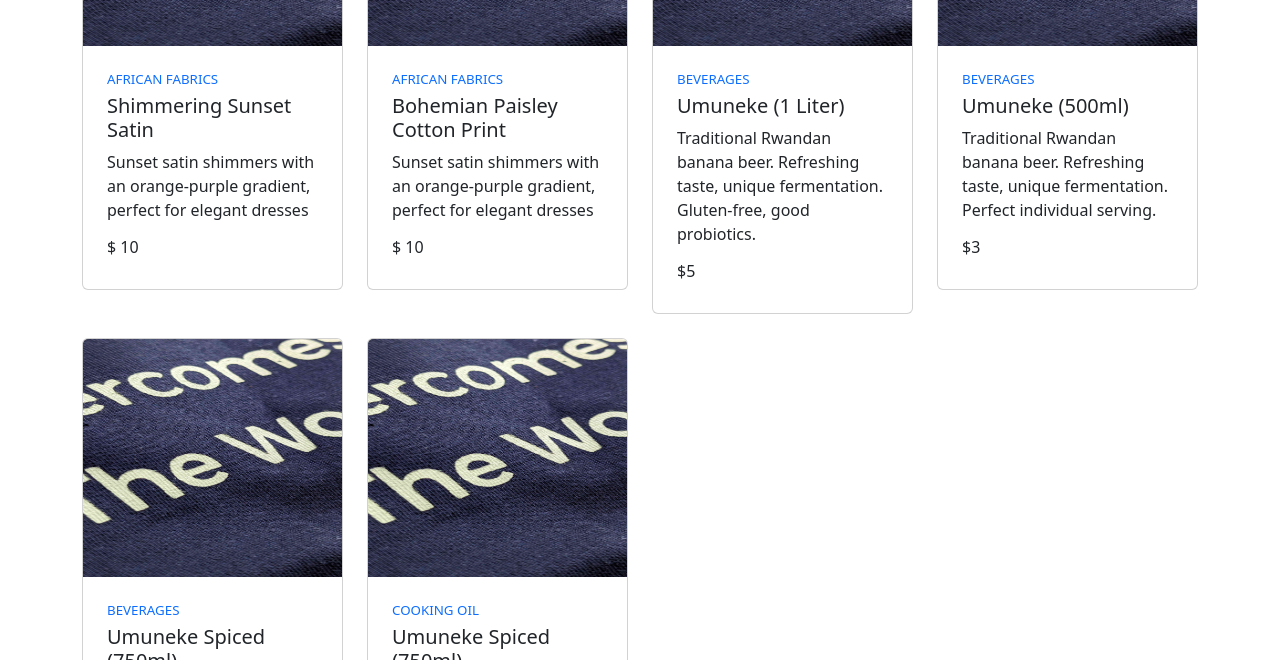
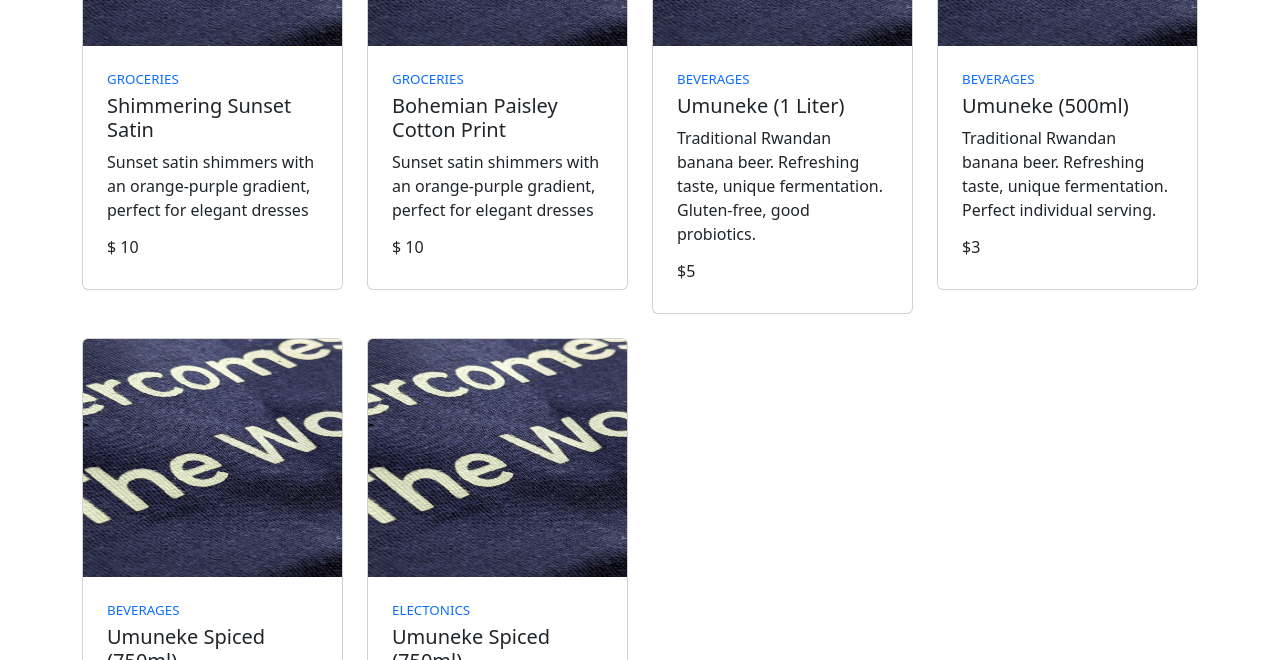
Before and after one commit to umulewi/products_nkaka, a Vue app: page / in a window 1280 px wide. Shown: the part 292-952 px from the top of the page. Built offline with nearby package versions, Linux system fonts and the light colour scheme.

Commit message:
Update products.vue

```diff
--- a/src/components/products.vue
+++ b/src/components/products.vue
@@ -1,4 +1,4 @@
-<template>
+ <template>
     <div class="container py-4 py-xl-5">
       <div class="row" style="margin-bottom: 13px;">
         <div class="col-xl-6 offset-xl-6 text-end">
@@ -43,7 +43,7 @@
             description: 'Sunset satin shimmers with an orange-purple gradient, perfect for elegant dresses',
             image: 'PXL_20240108_190010108.jpg',
             price: '$ 10',
-            category: 'AFRICAN FABRICS'
+            category: 'GROCERIES'
           },
           {
             id: 2,
@@ -51,7 +51,7 @@
             description: 'Sunset satin shimmers with an orange-purple gradient, perfect for elegant dresses',
             image: 'PXL_20240108_190010108.jpg',
             price: '$ 10',
-            category: 'AFRICAN FABRICS'
+            category: 'GROCERIES'
           },
           {
             id: 3,
@@ -83,11 +83,11 @@
             description: "Umuneke with ginger & cloves. Unique flavor experience. Perfect.",
             image: 'umuneke_spiced_750ml.jpg',
             price: '$6',
-            category: 'COOKING OIL'
+            category: 'ELECTONICS'
           }
 
         ],
-        categories: ['AFRICAN FABRICS', 'BEVERAGES', 'COOKING OIL']
+        categories: ['GROCERIES', 'BEVERAGES', 'ELECTONICS']
       };
     },
     computed: {
```
